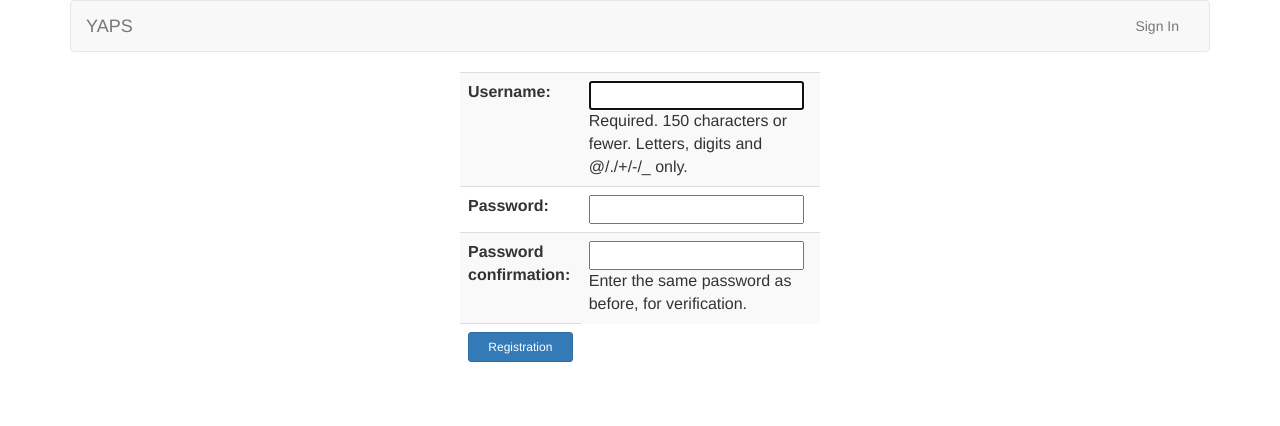
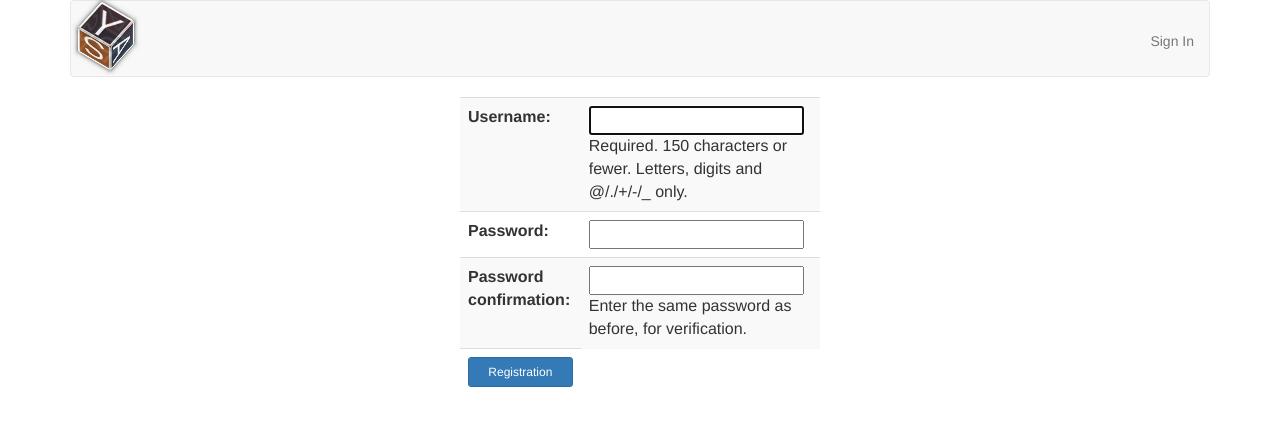
Before and after one commit to hopenaddy/AdminUI, a Django app: page /auth/registration/ in a window 1280 px wide. Shown: the top 426 px of the page. Run offline with Django 3.2, Linux system fonts and the light colour scheme; some libraries are stand-ins or nearby versions.

Commit message:
change logo

```diff
--- /dev/null
+++ b/my_app/static/css/style.css
@@ -0,0 +1,157 @@
+@-moz-keyframes spinningH {
+    from {
+        -moz-transform: rotateX(0deg) rotateZ(0deg);
+    }
+    to{
+        -moz-transform: rotateX(360deg) rotateZ(360deg);
+    }
+}
+
+@-webkit-keyframes spinningH {
+    from {
+        -webkit-transform: rotateX(0deg) rotateZ(0deg);
+    }
+    to{
+        -webkit-transform: rotateX(360deg) rotateZ(360deg);
+    }
+}
+
+@-o-keyframes spinningH {
+    from {
+        -o-transform: rotateX(0deg) rotateZ(0deg);
+    }
+    to{
+        -o-transform: rotateX(360deg) rotateZ(360deg);
+    }
+}
+
+@-ms-keyframes spinningH {
+    from {
+        -ms-transform: rotateX(0deg) rotateZ(0deg);
+    }
+    to{
+        -ms-transform: rotateX(360deg) rotateZ(360deg);
+    }
+}
+
+@keyframes spinningH {
+    from {
+        transform: rotateX(0deg) rotateZ(0deg);
+    }
+    to{
+        transform: rotateX(360deg) rotateZ(360deg);
+    }
+}
+
+.navbar-nav{
+    margin-top: -40px;
+    height: 60px;
+}
+
+#container {
+    -webkit-perspective : 1000px;
+    -moz-perspective    : 1000px;
+    -o-perspective      : 1000px;
+    -ms-perspective     : 1000px;
+    perspective         : 1000px;
+
+    -webkit-perspective-origin  : 50% 50%;
+    -moz-perspective-origin     : 50% 50%;
+    -moz-transform-origin       : 50% 50%;
+    -o-perspective-origin       : 50% 50%;
+    -ms-perspective-origin      : 50% 50%;
+    perspective-origin          : 50% 50%;
+}
+
+.animate {
+    -webkit-animation : spinningH 6s infinite linear;
+    -moz-animation    : spinningH 6s infinite linear;
+    -o-animation      : spinningH 6s infinite linear;
+    -ms-animation     : spinningH 6s infinite linear;
+    animation         : spinningH 6s infinite linear;
+}
+
+#cube {
+    position: relative;
+    margin-top: 15px;
+    margin-left: 15px;
+    height: 40px;
+    width: 40px;
+    font-size: 3em;
+    color: #ffffff;
+    line-height: 40px;
+    text-align: center;
+    text-shadow: 0 1px 3px rgba(0,0,0,.4);
+
+
+    -webkit-transform-style : preserve-3d;
+    -moz-transform-style    : preserve-3d;
+    -o-transform-style      : preserve-3d;
+    -ms-transform-style     : preserve-3d;
+    transform-style         : preserve-3d;
+}
+
+#cube>div {
+    box-shadow: 0 0 6px rgba(0,0,0,.5);
+    border: solid 2px #ffffff;
+    border-radius: 2px;
+    position: absolute;
+    height: 40px;
+    width: 40px;
+    opacity: 0.9;
+    background-position:center center;
+}
+
+#cube div:nth-child(1) {
+    -webkit-transform : translateZ(20px);
+    -moz-transform    : translateZ(20px);
+    -o-transform      : translateZ(20px);
+    -ms-transform     : translateZ(20px);
+    transform         : translateZ(20px);
+    background-color  : #2E272F;
+}
+
+#cube div:nth-child(2) {
+    -webkit-transform : rotateY(90deg) translateZ(20px);
+    -moz-transform    : rotateY(90deg) translateZ(20px);
+    -o-transform      : rotateY(90deg) translateZ(20px);
+    -ms-transform     : rotateY(90deg) translateZ(20px);
+    transform         : rotateY(90deg) translateZ(20px);
+    background-color  : #2D3A4D;
+}
+
+#cube div:nth-child(3) {
+    -webkit-transform : rotateY(180deg) translateZ(20px);
+    -moz-transform    : rotateY(180deg) translateZ(20px);
+    -o-transform      : rotateY(180deg) translateZ(20px);
+    -ms-transform     : rotateY(180deg) translateZ(20px);
+    transform         : rotateY(180deg) translateZ(20px);
+    background-color  : #2D1C12;
+}
+
+#cube div:nth-child(4) {
+    -webkit-transform : rotateY(-90deg) translateZ(20px);
+    -moz-transform    : rotateY(-90deg) translateZ(20px);
+    -o-transform      : rotateY(-90deg) translateZ(20px);
+    -ms-transform     : rotateY(-90deg) translateZ(20px);
+    transform         : rotateY(-90deg) translateZ(20px);
+    background-color  : #693C1F;
+}
+
+#cube div:nth-child(5) {
+    -webkit-transform : rotateX(-90deg) translateZ(20px) rotate(180deg);
+    -moz-transform    : rotateX(-90deg) translateZ(20px) rotate(180deg);
+    -o-transform      : rotateX(-90deg) translateZ(20px) rotate(180deg);
+    -ms-transform     : rotateX(-90deg) translateZ(20px) rotate(180deg);
+    transform         : rotateX(-90deg) translateZ(20px) rotate(180deg);
+    background-color  : #955122;
+}
+
+#cube div:nth-child(6)  {
+    -webkit-transform : rotateX(90deg) translateZ(20px);
+    -moz-transform    : rotateX(90deg) translateZ(20px);
+    -o-transform      : rotateX(90deg) translateZ(20px);
+    -ms-transform     : rotateX(90deg) translateZ(20px);
+    transform         : rotateX(90deg) translateZ(20px);
+    background-color  : #E34C26;
+}
--- a/my_app/templates/my_app/base.html
+++ b/my_app/templates/my_app/base.html
@@ -8,10 +8,17 @@
 <body>
 <div class="container">
 	<nav class="navbar navbar-default" role="navigation">
-	    <div class="container-fluid">
-	     <div class="navbar-header">
-            <snap class="navbar-brand">YAPS</snap>
+			<div id="cube" class="animate">
+			    <div>Y</div>
+			    <div>A</div>
+			    <div>P</div>
+			    <div>S</div>
+			    <div>S</div>
+			    <div>A</div>
 			</div>
+            <!--<div class="navbar-header">-->
+                <!--<snap class="navbar-brand">YAPS</snap>-->
+            <!--</div>-->
 			<div id="navbar" class="navbar-collapse collapse">
 				<ul class="nav navbar-nav navbar-right">
 				{%  if user.username %}
@@ -27,5 +34,18 @@
 <div class="container">
 {% block content %}{% endblock %}
 </div>
+<div id="container">
+
+</div>
+    <!--<div id="wrapper">-->
+        <!--<div id="cube">-->
+            <!--<div class="side" id="side1">1</div>-->
+            <!--<div class="side" id="side2">2</div>-->
+            <!--<div class="side" id="side3">3</div>-->
+            <!--<div class="side" id="side4">4</div>-->
+            <!--<div class="side" id="side5">5</div>-->
+            <!--<div class="side" id="side6">6</div>-->
+        <!--</div>-->
+    <!--</div>-->
 </body>
 </html>
```
Also changed, not shown: adminUI/settings.py (line endings or trailing spaces), db.sqlite3. Lines whose indentation alone changed are shown as unchanged.
